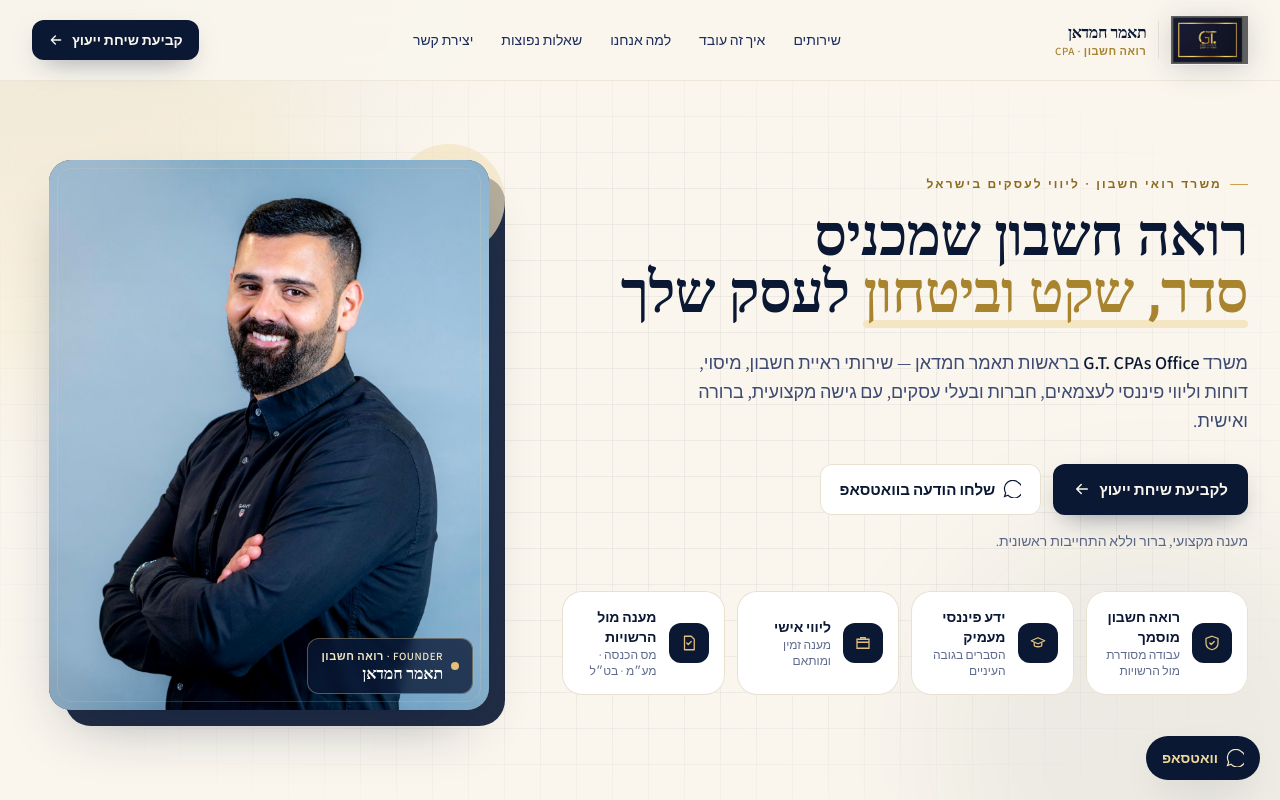
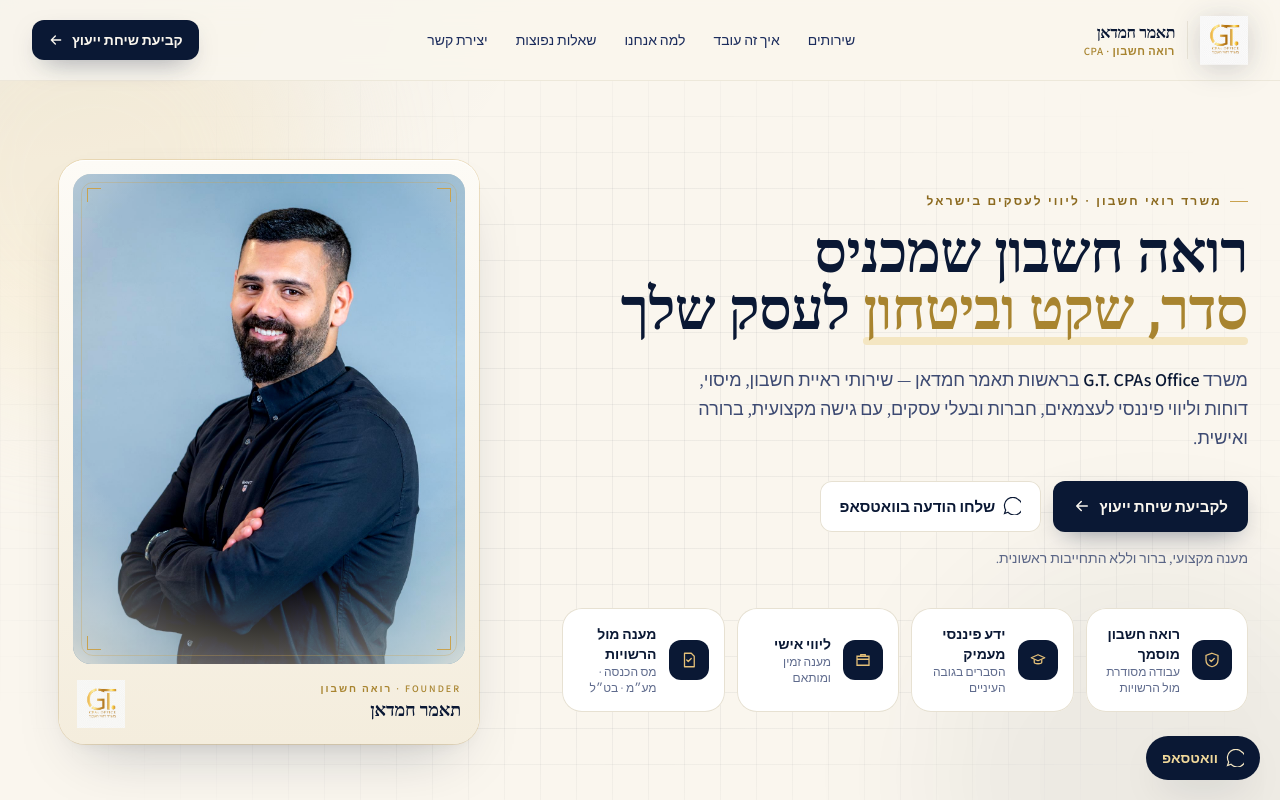
Before and after one commit to SAMISAFE/tamerhamdan-website, a plain HTML site: page index.html in a window 1280 px wide. Shown: the top 800 px of the page. Drawn offline with nearby package versions, Linux system fonts and the light colour scheme; a web font is replaced by a local one.

Commit message:
Refined portrait card with soft vignette + apply high-res transparent logo

```diff
--- a/index.html
+++ b/index.html
@@ -145,35 +145,52 @@ tailwind.config = {
     filter: drop-shadow(0 2px 10px rgba(201,162,79,.35));
   }
 
-  .photo-frame {
+  /* Portrait card — premium "executive frame" treatment */
+  .portrait-card {
     position: relative;
-    border-radius: 22px;
+    background: linear-gradient(180deg, #FDFBF6 0%, #F4EDDD 100%);
+    border-radius: 26px;
+    padding: 14px 14px 16px;
+    box-shadow:
+      0 1px 0 rgba(255,255,255,.9) inset,
+      0 0 0 1px rgba(201,162,79,.28),
+      0 28px 60px -28px rgba(10,24,52,.28),
+      0 8px 20px -16px rgba(10,24,52,.18);
+  }
+  .portrait-img {
+    position: relative;
+    border-radius: 18px;
     overflow: hidden;
     aspect-ratio: 4 / 5;
-    background: linear-gradient(180deg, #1B2C5C 0%, #0A1834 100%);
-    box-shadow: 0 30px 60px -28px rgba(10,24,52,.45), inset 0 0 0 1px rgba(201,162,79,.45);
+    background: #E8E0CC;
   }
-  .photo-frame img {
+  .portrait-img > img {
     width:100%; height:100%;
     object-fit: cover;
     object-position: center 18%;
-    filter: saturate(1.02) contrast(1.02);
+    filter: saturate(1.04) contrast(1.04);
+    display:block;
   }
-  .photo-tag {
-    position:absolute; inset-inline-start: 16px; bottom: 16px;
-    background: rgba(10,24,52,.78);
-    color:#F4E6C2;
-    padding: 10px 14px;
+  /* Soft vignette: fades the photo edges into the cream card so the blue backdrop blends in */
+  .portrait-img::after{
+    content:""; position:absolute; inset:0; pointer-events:none;
+    background:
+      radial-gradient(ellipse 95% 80% at 50% 38%, transparent 55%, rgba(244,237,221,.55) 88%, rgba(244,237,221,.95) 100%);
+    border-radius: inherit;
+  }
+  /* Inner gold hairline frame */
+  .portrait-img::before{
+    content:""; position:absolute; inset:8px; pointer-events:none;
+    border: 1px solid rgba(201,162,79,.32);
     border-radius: 12px;
-    backdrop-filter: blur(6px);
-    box-shadow: inset 0 0 0 1px rgba(240,216,154,.35);
-    font-size: 13px;
+    z-index: 2;
   }
-  .photo-frame::after{
-    content:""; position:absolute; inset: 8px;
-    border:1px solid rgba(240,216,154,.18);
-    border-radius: 14px; pointer-events:none;
-  }
+  /* Tiny gold corner accents inside the inner frame */
+  .corner-accent { position:absolute; width:14px; height:14px; border:1px solid #C9A24F; z-index:3; pointer-events:none; }
+  .corner-accent.tl { top:14px; inset-inline-start:14px; border-bottom:0; border-inline-end:0; }
+  .corner-accent.tr { top:14px; inset-inline-end:14px; border-bottom:0; border-inline-start:0; }
+  .corner-accent.bl { bottom:14px; inset-inline-start:14px; border-top:0; border-inline-end:0; }
+  .corner-accent.br { bottom:14px; inset-inline-end:14px; border-top:0; border-inline-start:0; }
 
   .svc-card { transition: transform .25s ease, box-shadow .25s ease, background-color .25s ease; }
   .svc-card:hover { transform: translateY(-4px); box-shadow: 0 16px 36px -18px rgba(10,24,52,.18); }
@@ -320,25 +337,26 @@ tailwind.config = {
 
     <!-- Photo -->
     <div class="lg:col-span-5 order-1 lg:order-2 relative">
-      <div class="reveal relative max-w-[320px] sm:max-w-[400px] lg:max-w-[440px] mx-auto">
-        <!-- Decorative depth shapes (behind photo) -->
-        <div class="absolute inset-0 translate-x-4 translate-y-4 rounded-[26px] bg-ink-900/90 -z-10 hidden sm:block" aria-hidden="true"></div>
-        <div class="absolute -top-4 -start-4 w-28 h-28 rounded-full bg-gold-100/70 -z-10 hidden sm:block" aria-hidden="true"></div>
-        <div class="absolute -bottom-6 -end-6 w-32 h-32 rounded-full bg-gold-200/30 blur-2xl -z-10 hidden lg:block" aria-hidden="true"></div>
+      <figure class="reveal portrait-card relative max-w-[320px] sm:max-w-[380px] lg:max-w-[420px] mx-auto">
+        <div class="portrait-img">
+          <img src="images/tamer.jpg" alt="תאמר חמדאן — רואה חשבון, מייסד משרד G.T. CPAs Office" loading="eager" fetchpriority="high" />
+          <span class="corner-accent tl" aria-hidden="true"></span>
+          <span class="corner-accent tr" aria-hidden="true"></span>
+          <span class="corner-accent bl" aria-hidden="true"></span>
+          <span class="corner-accent br" aria-hidden="true"></span>
+        </div>
 
-        <div class="photo-frame">
-          <img src="images/tamer.jpg" alt="תאמר חמדאן — רואה חשבון, מייסד משרד G.T. CPAs Office" loading="eager" fetchpriority="high" />
-          <div class="photo-tag">
-            <div class="flex items-center gap-2">
-              <span class="w-2 h-2 rounded-full bg-gold-400"></span>
-              <div>
-                <div class="text-gold-100 text-[11px] font-semibold tracking-wider">FOUNDER · רואה חשבון</div>
-                <div class="display text-white text-base leading-tight">תאמר חמדאן</div>
-              </div>
-            </div>
+        <!-- Caption bar -->
+        <figcaption class="flex items-center justify-between gap-3 mt-4 px-1">
+          <div class="leading-tight min-w-0">
+            <div class="text-[10px] text-gold-700 font-semibold tracking-[0.2em]">FOUNDER · רואה חשבון</div>
+            <div class="display text-ink-900 text-lg font-bold mt-0.5 truncate">תאמר חמדאן</div>
           </div>
-        </div>
-      </div>
+          <span class="logo-mark h-10 sm:h-12 shrink-0 opacity-90">
+            <img src="images/logo.png" alt="G.T. CPAs Office" onerror="this.onerror=null;this.src='images/logo.jpg'" />
+          </span>
+        </figcaption>
+      </figure>
     </div>
   </div>
 </section>
```
Also changed, not shown: images/clean logo image.png (added), images/logo.png (added), images/tamer's logo.jpeg (deleted).
